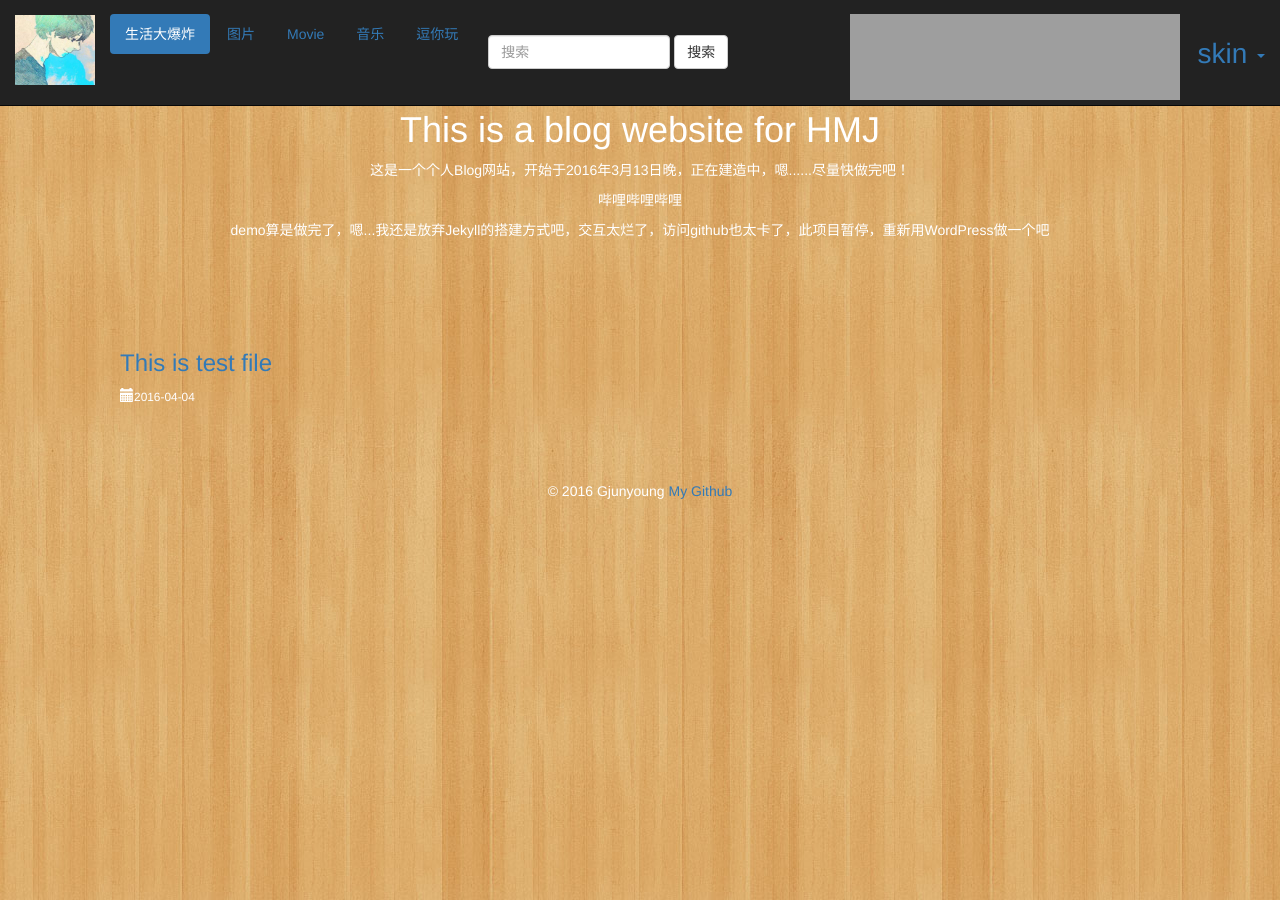
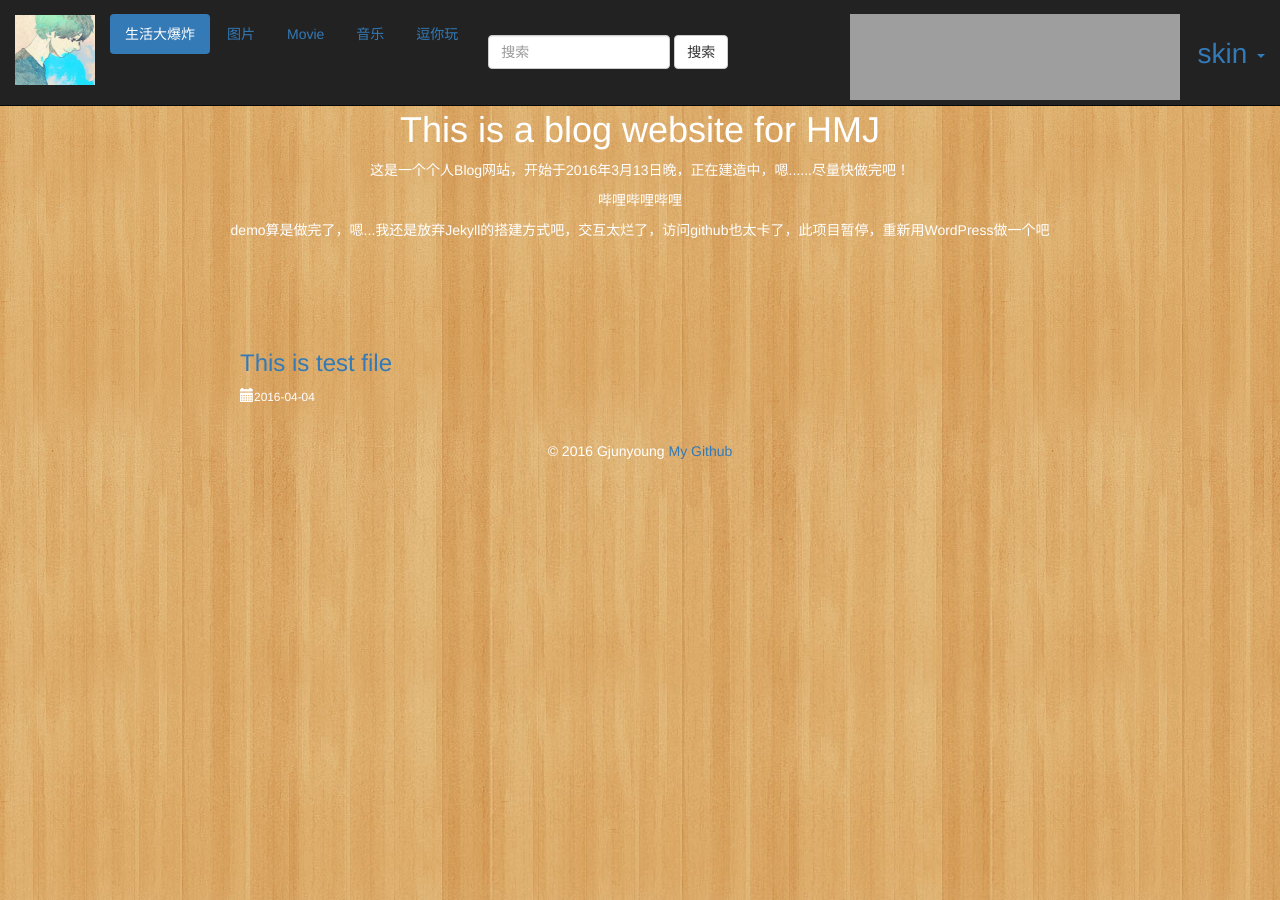
Before and after one commit to gjunyoung/blog-for-someone, a Jekyll site: the page built from index.html, in a window 1280 px wide. Built offline with Jekyll 4.4.1, drawn with Linux system fonts in a browser that asks for light colours; grey boxes are pictures that could not be loaded.

Commit message:
Update mycss.css

```diff
--- a/css/mycss.css
+++ b/css/mycss.css
@@ -14,8 +14,9 @@
 }
 
 .starter2{
-    padding: 40px 50px;
-    margin：auto;
+    padding-top: 40px;
+    max-width: 800px;
+    margin:0px auto;
 }
 
 .bg{
```
